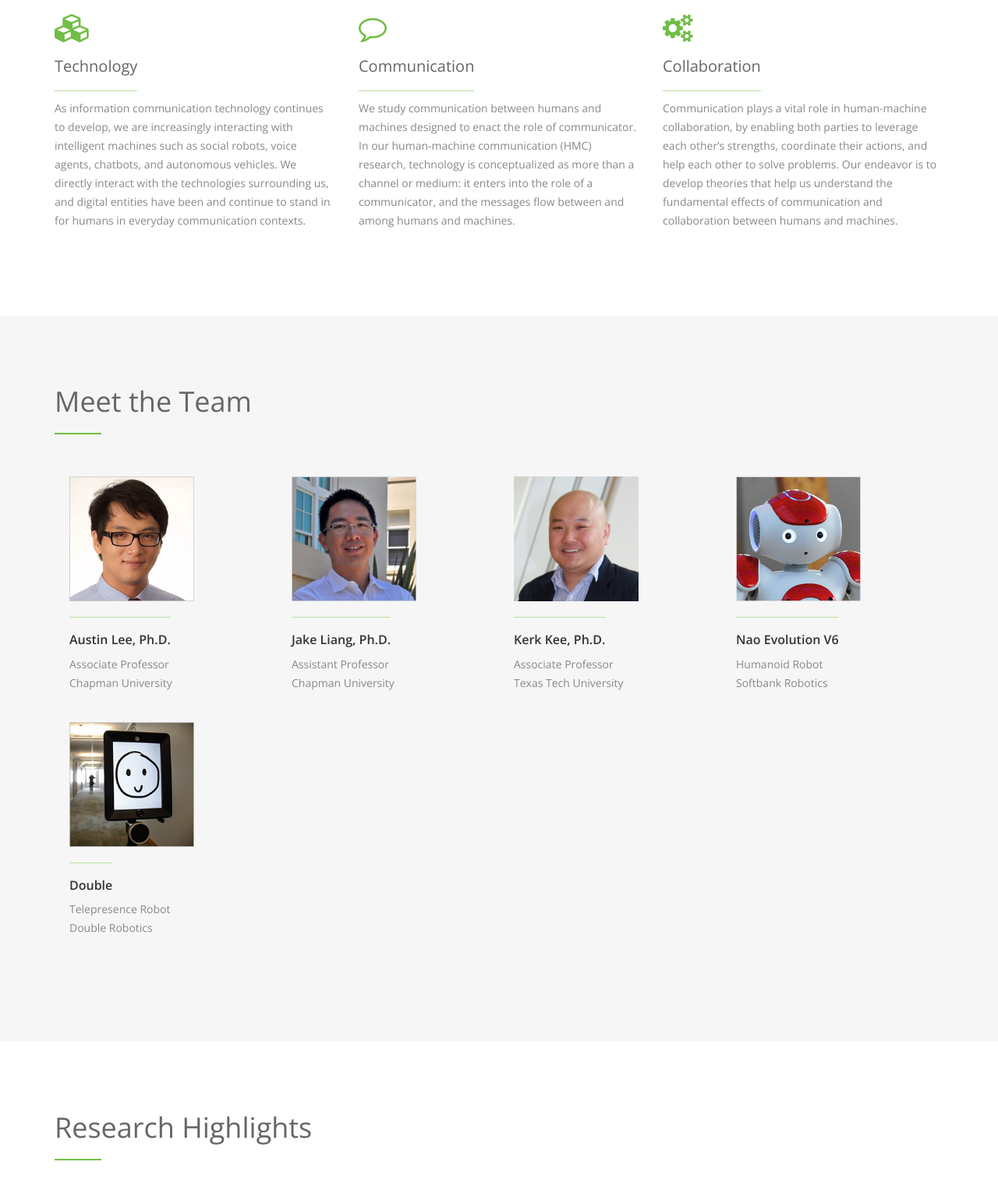
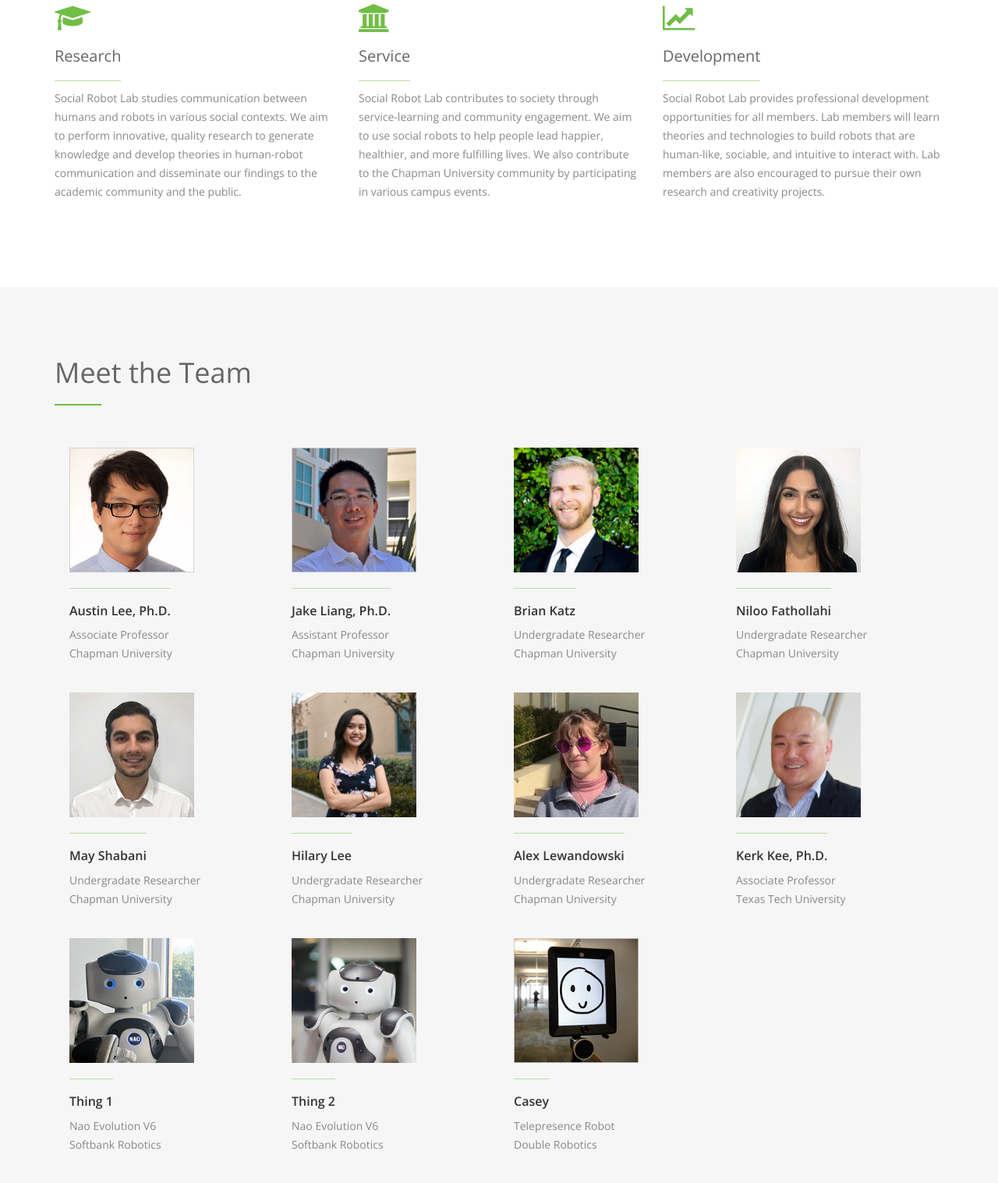
Before and after one commit to sobotlab/sobotlab.github.io, a plain HTML site: page index.html in a window 1280 px wide. Shown: the part 900-2417 px from the top of the page at 78% size. Drawn offline with nearby package versions, Linux system fonts and the light colour scheme.

Commit message:
Website renewal

```diff
--- a/css/style.css
+++ b/css/style.css
@@ -83,7 +83,7 @@ hr {
 	border-color: rgba(231, 231, 231, 0);
 }
 #menu a.navbar-brand {
-	font-size: 22px;
+	font-size: 18px;
 	color: #ddd;
 	font-weight: 700;
 }
@@ -143,8 +143,8 @@ header p {
 	padding-bottom: 200px;
 }
 .intro-text H1 {
-	font-size: 60px;
-	color: #eeeeee;
+	font-size: 48px;
+	color: #dddddd;
 	font-weight: 600;
 }
 .color {
--- a/index.html
+++ b/index.html
@@ -3,13 +3,13 @@
 <head>
 <meta charset="utf-8">
 <meta name="viewport" content="width=device-width, initial-scale=1">
-<title>Human-Machine Communication Lab</title>
-<meta name="description" content="Human-Machine Communication Lab">
+<title>Social Robot Lab</title>
+<meta name="description" content="Social Robot Lab">
 <meta name="author" content="Austin Lee">
-<meta property="og:title" content="Human-Machine Communication Lab"/>
-<meta property="og:description" content="Our endeavor is to develop theories that help us understand the fundamental effects of communication and collaboration between humans and machines."/>
-<meta property="og:image" content="http://hmclab.com/img/team/nao.jpg"/>
-<meta property="og:url" content="http://hmclab.com"/>
+<meta property="og:title" content="Social Robot Lab"/>
+<meta property="og:description" content="Social Robot Lab studies communication between humans and robots in various social contexts."/>
+<meta property="og:image" content="http://sobotlab.com/img/team/nao.jpg"/>
+<meta property="og:url" content="http://sobotlab.com"/>
 
 <!-- Icon -->
 <link rel="icon"
@@ -51,7 +51,7 @@
     <!-- Brand and toggle get grouped for better mobile display -->
     <div class="navbar-header">
       <button type="button" class="navbar-toggle collapsed" data-toggle="collapse" data-target="#bs-example-navbar-collapse-1"> <span class="sr-only">Toggle navigation</span> <span class="icon-bar"></span> <span class="icon-bar"></span> <span class="icon-bar"></span> </button>
-      <a class="navbar-brand" href="index.html">HMClab</a> </div>
+      <a class="navbar-brand" href="index.html">SoBotLab</a> </div>
 
     <!-- Collect the nav links, forms, and other content for toggling -->
     <div class="collapse navbar-collapse" id="bs-example-navbar-collapse-1">
@@ -74,8 +74,8 @@
 <!-- Header -->
 <header class="text-center" name="home">
   <div class="intro-text">
-    <h1><span class="color">HMC</span>lab</h1>
-    <p>Human-Machine Communication Lab</p>
+	  <h1><span class="color">So</span>cial Ro<span class="color">bot Lab</span></h1>
+    <p>@ Chapman University</p>
     <div class="clearfix"></div>
     <a href="#about-section" class="btn btn-default btn-lg page-scroll">Learn More</a> </div>
 </header>
@@ -89,17 +89,17 @@
     </div>
     <div class="space"></div>
     <div class="row">
-      <div class="col-md-4 col-sm-6 service"> <i class="fa fa-cubes"></i>
-        <h4>Technology</h4>
-        <p>As information communication technology continues to develop, we are increasingly interacting with intelligent machines such as social robots, voice agents, chatbots, and autonomous vehicles. We directly interact with the technologies surrounding us, and digital entities have been and continue to stand in for humans in everyday communication contexts. </p>
+      <div class="col-md-4 col-sm-6 service"> <i class="fa fa-graduation-cap"></i>
+        <h4>Research</h4>
+        <p>Social Robot Lab studies communication between humans and robots in various social contexts. We aim to perform innovative, quality research to generate knowledge and develop theories in human-robot communication and disseminate our findings to the academic community and the public.</p>
       </div>
-      <div class="col-md-4 col-sm-6 service"> <i class="fa fa-comment-o"></i>
-        <h4>Communication</h4>
-        <p>We study communication between humans and machines designed to enact the role of communicator. In our human-machine communication (HMC) research, technology is conceptualized as more than a channel or medium: it enters into the role of a communicator, and the messages flow between and among humans and machines.</p>
+      <div class="col-md-4 col-sm-6 service"> <i class="fa fa-university"></i>
+        <h4>Service</h4>
+        <p>Social Robot Lab contributes to society through service-learning and community engagement. We aim to use social robots to help people lead happier, healthier, and more fulfilling lives. We also contribute to the Chapman University community by participating in various campus events.</p>
       </div>
-      <div class="col-md-4 col-sm-6 service"> <i class="fa fa-gears"></i>
-        <h4>Collaboration</h4>
-        <p>Communication plays a vital role in human-machine collaboration, by enabling both parties to leverage each other’s strengths, coordinate their actions, and help each other to solve problems. Our endeavor is to develop theories that help us understand the fundamental effects of communication and collaboration between humans and machines.</p>
+      <div class="col-md-4 col-sm-6 service"> <i class="fa fa-line-chart"></i>
+        <h4>Development</h4>
+        <p>Social Robot Lab provides professional development opportunities for all members. Lab members will learn theories and technologies to build robots that are human-like, sociable, and intuitive to interact with. Lab members are also encouraged to pursue their own research and creativity projects.</p>
       </div>
     </div>
   </div>
@@ -129,7 +129,47 @@
           </div>
         </div>
       </div>
-	<div class="col-md-3 col-sm-6 team">
+      <div class="col-md-3 col-sm-6 team">
+        <div class="thumbnail"> <img src="img/team/katz.jpg" alt="..." class="team-img">
+          <div class="caption">
+            <h3>Brian Katz</h3>
+            <p>Undergradate Researcher<br />Chapman University</p>
+          </div>
+        </div>
+      </div>
+	   <div class="col-md-3 col-sm-6 team">
+        <div class="thumbnail"> <img src="img/team/fathollahi.jpg" alt="..." class="team-img">
+          <div class="caption">
+            <h3>Niloo Fathollahi</h3>
+            <p>Undergradate Researcher<br />Chapman University</p>
+          </div>
+        </div>
+      </div>
+		<div class="col-md-3 col-sm-6 team">
+        <div class="thumbnail"> <img src="img/team/shabani.jpg" alt="..." class="team-img">
+          <div class="caption">
+            <h3>May Shabani</h3>
+            <p>Undergradate Researcher<br />Chapman University</p>
+          </div>
+        </div>
+      </div>
+		<div class="col-md-3 col-sm-6 team">
+        <div class="thumbnail"> <img src="img/team/leeh.jpg" alt="..." class="team-img">
+          <div class="caption">
+            <h3>Hilary Lee</h3>
+            <p>Undergradate Researcher<br />Chapman University</p>
+          </div>
+        </div>
+      </div>
+		<div class="col-md-3 col-sm-6 team">
+        <div class="thumbnail"> <img src="img/team/lewandowski.jpg" alt="..." class="team-img">
+          <div class="caption">
+            <h3>Alex Lewandowski</h3>
+            <p>Undergradate Researcher<br />Chapman University</p>
+          </div>
+        </div>
+      </div>
+		<div class="col-md-3 col-sm-6 team">
         <div class="thumbnail"> <img src="img/team/kee.jpg" alt="..." class="team-img">
           <div class="caption">
             <h3>Kerk Kee, Ph.D.</h3>
@@ -138,17 +178,25 @@
         </div>
       </div>
       <div class="col-md-3 col-sm-6 team">
-        <div class="thumbnail"> <img src="img/team/nao.jpg" alt="..." class="team-img">
+        <div class="thumbnail"> <img src="img/team/thing1.jpg" alt="..." class="team-img">
           <div class="caption">
-            <h3>Nao Evolution V6</h3>
-            <p>Humanoid Robot<br />Softbank Robotics</p>
+            <h3>Thing 1</h3>
+            <p>Nao Evolution V6<br />Softbank Robotics</p>
+          </div>
+        </div>
+      </div>
+	  <div class="col-md-3 col-sm-6 team">
+        <div class="thumbnail"> <img src="img/team/thing2.jpg" alt="..." class="team-img">
+          <div class="caption">
+            <h3>Thing 2</h3>
+            <p>Nao Evolution V6<br />Softbank Robotics</p>
           </div>
         </div>
       </div>
       <div class="col-md-3 col-sm-6 team">
         <div class="thumbnail"> <img src="img/team/double.jpg" alt="..." class="team-img">
           <div class="caption">
-            <h3>Double</h3>
+            <h3>Casey</h3>
             <p>Telepresence Robot<br />Double Robotics</p>
           </div>
         </div>
@@ -345,7 +393,7 @@
     <div class="space"></div>
     <div class="row">
       <div class="col-md-6">
-        <h4>Journal Articles</h4>
+        <h4>Journal Articles &amp; Book Chapters</h4>
 		  <p>Lee, S. A., &amp; Liang, Y. (2019). A communication model of human-robot trust development for inclusive education. In J. Knox, Y. Wang, &amp; M. S. Gallagher (Eds.), Speculative futures for artificial intelligence and educational inclusion (pp. 101-115). New York, NY: Springer Nature.</p>
 		  <p>Lee, S. A., &amp; Liang, Y. (2019). Robotic foot-in-the-door: Using sequential-request persuasive strategies in human-robot interaction. Computers in Human Behavior, 90, 351-356.</p>
 		  <p>Lee, S. A., &amp; Liang, Y. (2018). Theorizing verbally persuasive robots. In A. L. Guzman (Ed.), Human-machine communication: Rethinking communication, technology, and ourselves (pp. 119-143). New York, NY: Peter Lang.</p>
@@ -386,9 +434,9 @@
       <div class="space"></div>
       <p><i class="fa fa-map-marker"></i>School of Communication<br>One University Drive<br>Orange, CA 92866</p>
       <div class="space"></div>
-      <p><i class="fa fa-envelope-o"></i>humanmachinecommunication@gmail.com</p>
+		<p><i class="fa fa-envelope-o"></i><a href="mailto:sobotlab@gmail.com">sobotlab@gmail.com</a></p>
+		<p><i class="fa fa-twitter-square"></i><a href="https://twitter.com/sobotlab">@sobotlab</a></p>
       <div class="space"></div>
-      <p><i class="fa fa-phone"></i>+1 714 744 7088</p>
     </div>
     <div class="col-md-8">
 
@@ -438,7 +486,7 @@
 -->
 <div id="footer">
   <div class="container">
-    <p>Human-Machine Communication Lab</p>
+    <p><a href="#">Social Robot Lab</a></p>
   </div>
 </div>
 
```
Also changed, not shown: img/team/fathollahi.jpg (added), img/team/katz.jpg (renamed from img/team/katz.jpeg), img/team/kee.png (deleted), img/team/leeh.jpg (added), img/team/lewandowski.jpg (added), img/team/nao.jpg (deleted), img/team/shabani.jpg (added), img/team/thing1.jpg (added), img/team/thing2.jpg (added), 3 other files.
